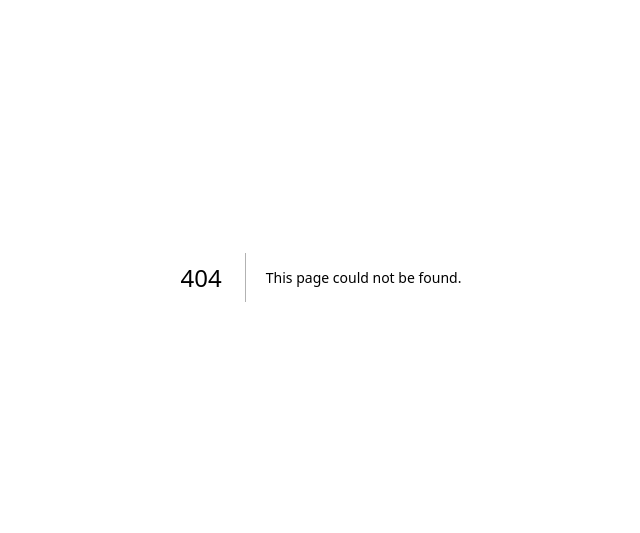
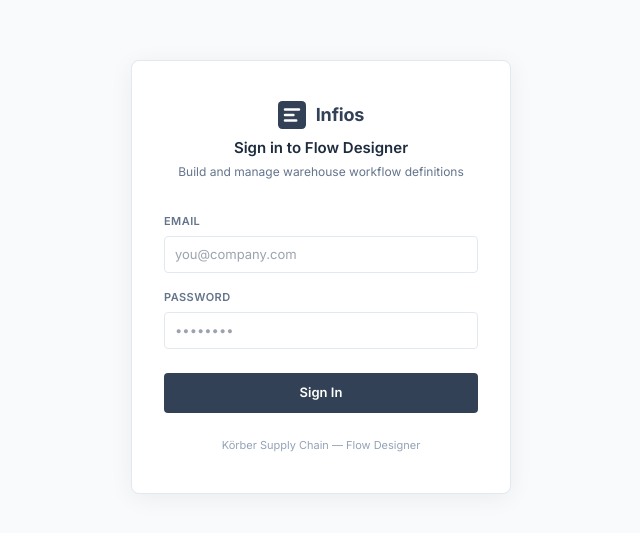
Before and after one commit to malluchandra/wms-flow-platform, a Next.js app in the folder apps/builder/: page /login in a window 1280 px wide. Before the commit this address had no page. Shown: the part 123-656 px from the top of the page, without its empty margins (319-959 px from the left). Built offline with nearby package versions, Linux system fonts and the light colour scheme.

Commit message:
feat(builder): add Infios-branded login page with email/password form

```diff
--- /dev/null
+++ b/apps/builder/src/app/login/page.tsx
@@ -0,0 +1,235 @@
+'use client';
+
+import { useState, type FormEvent } from 'react';
+import { useRouter } from 'next/navigation';
+
+export default function LoginPage() {
+  const router = useRouter();
+  const [email, setEmail] = useState('');
+  const [password, setPassword] = useState('');
+  const [error, setError] = useState('');
+  const [loading, setLoading] = useState(false);
+
+  async function handleSubmit(e: FormEvent) {
+    e.preventDefault();
+    setError('');
+    setLoading(true);
+
+    try {
+      const res = await fetch('/api/auth/login', {
+        method: 'POST',
+        headers: { 'Content-Type': 'application/json' },
+        body: JSON.stringify({ email, password }),
+      });
+
+      if (!res.ok) {
+        const body = await res.json();
+        setError(body.error || 'Login failed');
+        return;
+      }
+
+      router.push('/');
+      router.refresh();
+    } catch {
+      setError('Network error — please try again');
+    } finally {
+      setLoading(false);
+    }
+  }
+
+  return (
+    <div
+      style={{
+        minHeight: '100vh',
+        display: 'flex',
+        alignItems: 'center',
+        justifyContent: 'center',
+        background: 'var(--bg-subtle)',
+      }}
+    >
+      <div
+        style={{
+          width: '100%',
+          maxWidth: '380px',
+          padding: '40px 32px',
+          background: 'var(--bg)',
+          border: '1px solid var(--border)',
+          borderRadius: '8px',
+          boxShadow: '0 4px 24px rgba(0,0,0,0.06)',
+        }}
+      >
+        <div style={{ textAlign: 'center', marginBottom: '32px' }}>
+          <div
+            style={{
+              display: 'inline-flex',
+              alignItems: 'center',
+              gap: '10px',
+              marginBottom: '8px',
+            }}
+          >
+            <svg width="28" height="28" viewBox="0 0 20 20" fill="none">
+              <rect width="20" height="20" rx="3" fill="#324155" />
+              <path
+                d="M5 6h10M5 10h6M5 14h8"
+                stroke="#fff"
+                strokeWidth="1.8"
+                strokeLinecap="round"
+              />
+            </svg>
+            <span
+              style={{
+                fontSize: '18px',
+                fontWeight: 700,
+                color: 'var(--brand)',
+                letterSpacing: '-0.01em',
+              }}
+            >
+              Infios
+            </span>
+          </div>
+          <h1
+            style={{
+              fontSize: '15px',
+              fontWeight: 600,
+              color: 'var(--text)',
+              margin: 0,
+            }}
+          >
+            Sign in to Flow Designer
+          </h1>
+          <p
+            style={{
+              fontSize: '12px',
+              color: 'var(--text-muted)',
+              marginTop: '4px',
+            }}
+          >
+            Build and manage warehouse workflow definitions
+          </p>
+        </div>
+
+        {error && (
+          <div
+            style={{
+              padding: '10px 12px',
+              marginBottom: '16px',
+              background: 'var(--err-lt)',
+              border: '1px solid var(--err)',
+              borderRadius: '4px',
+              color: 'var(--err)',
+              fontSize: '12px',
+              fontWeight: 500,
+            }}
+          >
+            {error}
+          </div>
+        )}
+
+        <form onSubmit={handleSubmit}>
+          <div style={{ marginBottom: '16px' }}>
+            <label
+              htmlFor="email"
+              style={{
+                display: 'block',
+                fontSize: '11px',
+                fontWeight: 600,
+                color: 'var(--text-muted)',
+                textTransform: 'uppercase',
+                letterSpacing: '0.04em',
+                marginBottom: '6px',
+              }}
+            >
+              Email
+            </label>
+            <input
+              id="email"
+              type="email"
+              value={email}
+              onChange={(e) => setEmail(e.target.value)}
+              placeholder="you@company.com"
+              required
+              autoFocus
+              style={{
+                width: '100%',
+                padding: '8px 10px',
+                fontSize: '13px',
+                border: '1px solid var(--border)',
+                borderRadius: '4px',
+                outline: 'none',
+                background: 'var(--bg)',
+                color: 'var(--text)',
+                boxSizing: 'border-box',
+              }}
+            />
+          </div>
+
+          <div style={{ marginBottom: '24px' }}>
+            <label
+              htmlFor="password"
+              style={{
+                display: 'block',
+                fontSize: '11px',
+                fontWeight: 600,
+                color: 'var(--text-muted)',
+                textTransform: 'uppercase',
+                letterSpacing: '0.04em',
+                marginBottom: '6px',
+              }}
+            >
+              Password
+            </label>
+            <input
+              id="password"
+              type="password"
+              value={password}
+              onChange={(e) => setPassword(e.target.value)}
+              placeholder="••••••••"
+              required
+              style={{
+                width: '100%',
+                padding: '8px 10px',
+                fontSize: '13px',
+                border: '1px solid var(--border)',
+                borderRadius: '4px',
+                outline: 'none',
+                background: 'var(--bg)',
+                color: 'var(--text)',
+                boxSizing: 'border-box',
+              }}
+            />
+          </div>
+
+          <button
+            type="submit"
+            disabled={loading}
+            style={{
+              width: '100%',
+              padding: '10px',
+              fontSize: '13px',
+              fontWeight: 600,
+              color: '#fff',
+              background: loading ? 'var(--brand-lt)' : 'var(--brand)',
+              border: 'none',
+              borderRadius: '4px',
+              cursor: loading ? 'not-allowed' : 'pointer',
+              transition: 'background 0.15s',
+            }}
+          >
+            {loading ? 'Signing in...' : 'Sign In'}
+          </button>
+        </form>
+
+        <p
+          style={{
+            textAlign: 'center',
+            fontSize: '11px',
+            color: 'var(--text-xmuted)',
+            marginTop: '24px',
+          }}
+        >
+          Körber Supply Chain — Flow Designer
+        </p>
+      </div>
+    </div>
+  );
+}
```
